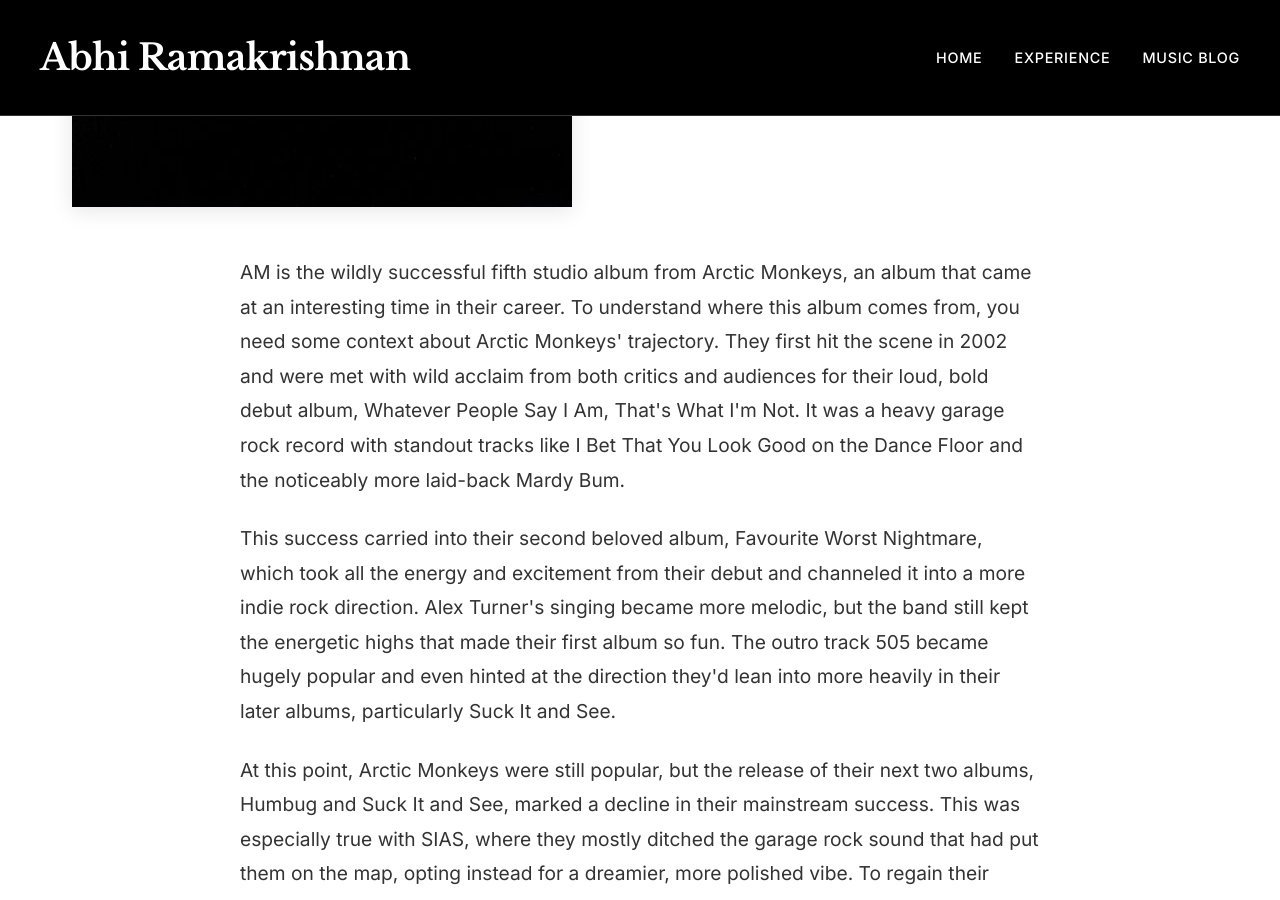
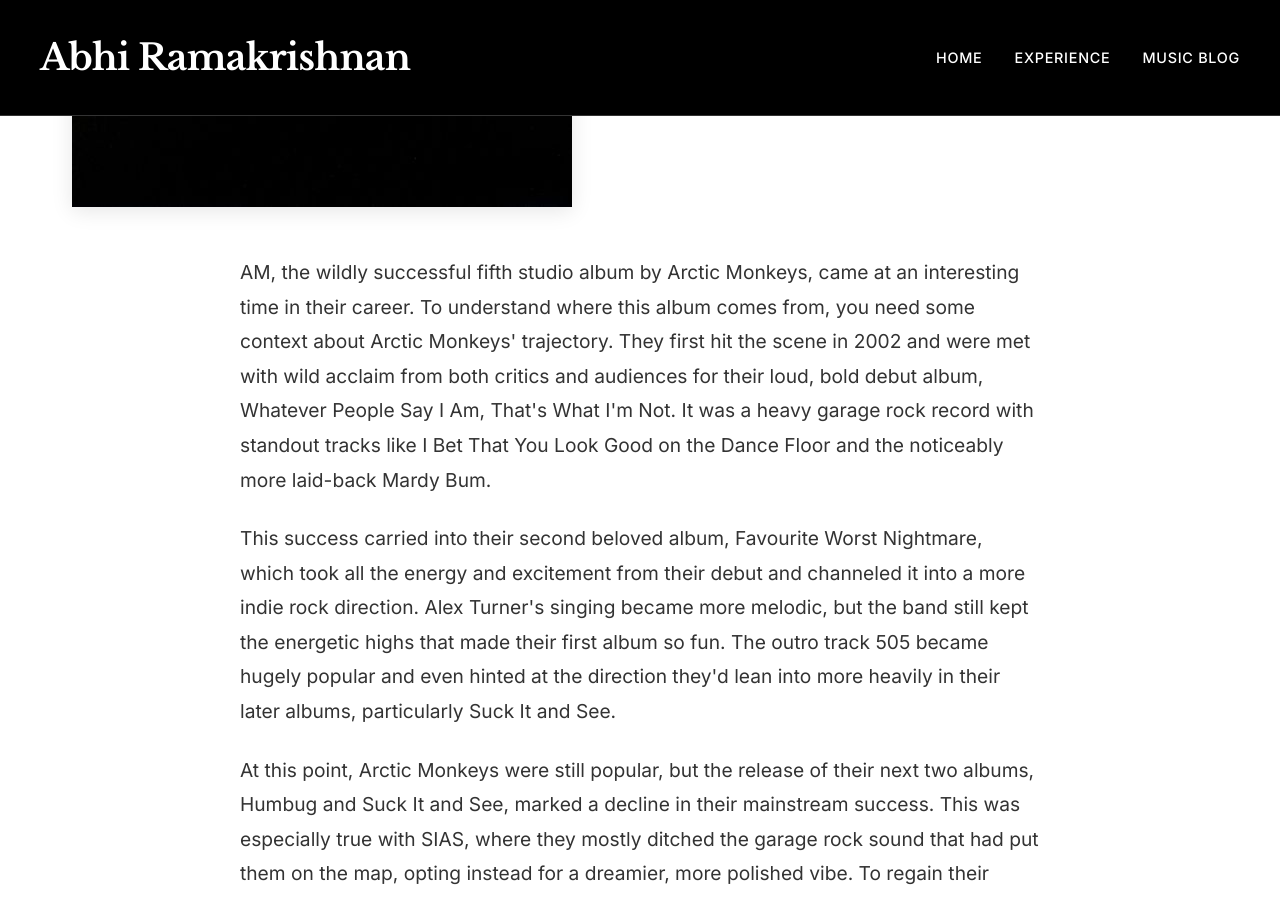
Before and after one commit to abhishekramakri/abhishekramakri.github.io, a Jekyll site: the page built from Reviews/ArcticMonkeys-AM.markdown, in a window 1280 px wide and 900 px high, scrolled down 448 px. Built offline with Jekyll 4.4.1, drawn with Linux system fonts in a browser that asks for light colours.

Commit message:
Revised review for AM pt 2

```diff
--- a/Reviews/ArcticMonkeys-AM.markdown
+++ b/Reviews/ArcticMonkeys-AM.markdown
@@ -44,7 +44,7 @@
     </div>
 
     <div class="review-content">
-        <p>AM is the wildly successful fifth studio album from Arctic Monkeys, an album that came at an interesting time in their career. To understand where this album comes from, you need some context about Arctic Monkeys' trajectory. They first hit the scene in 2002 and were met with wild acclaim from both critics and audiences for their loud, bold debut album, Whatever People Say I Am, That's What I'm Not. It was a heavy garage rock record with standout tracks like I Bet That You Look Good on the Dance Floor and the noticeably more laid-back Mardy Bum.</p>
+        <p>AM, the wildly successful fifth studio album by Arctic Monkeys, came at an interesting time in their career. To understand where this album comes from, you need some context about Arctic Monkeys' trajectory. They first hit the scene in 2002 and were met with wild acclaim from both critics and audiences for their loud, bold debut album, Whatever People Say I Am, That's What I'm Not. It was a heavy garage rock record with standout tracks like I Bet That You Look Good on the Dance Floor and the noticeably more laid-back Mardy Bum.</p>
 
         <p>This success carried into their second beloved album, Favourite Worst Nightmare, which took all the energy and excitement from their debut and channeled it into a more indie rock direction. Alex Turner's singing became more melodic, but the band still kept the energetic highs that made their first album so fun. The outro track 505 became hugely popular and even hinted at the direction they'd lean into more heavily in their later albums, particularly Suck It and See.</p>
 
```
